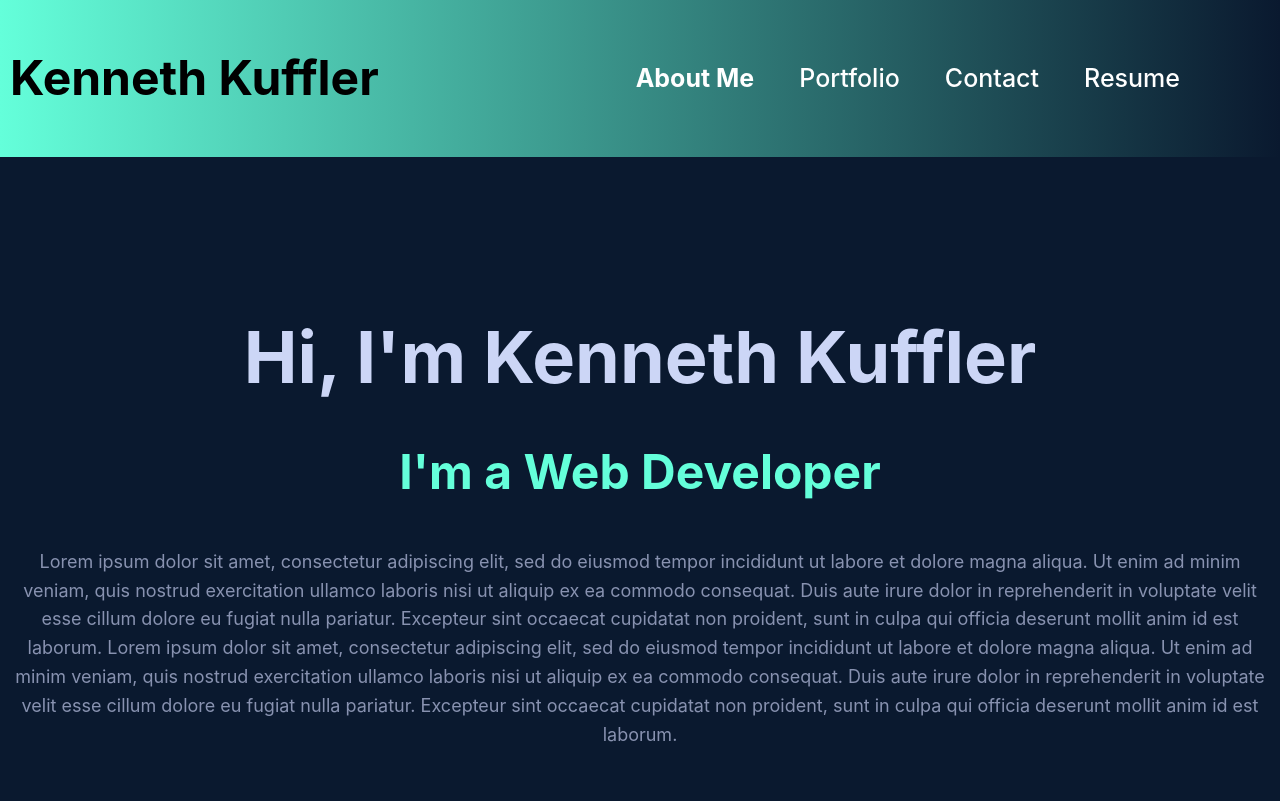
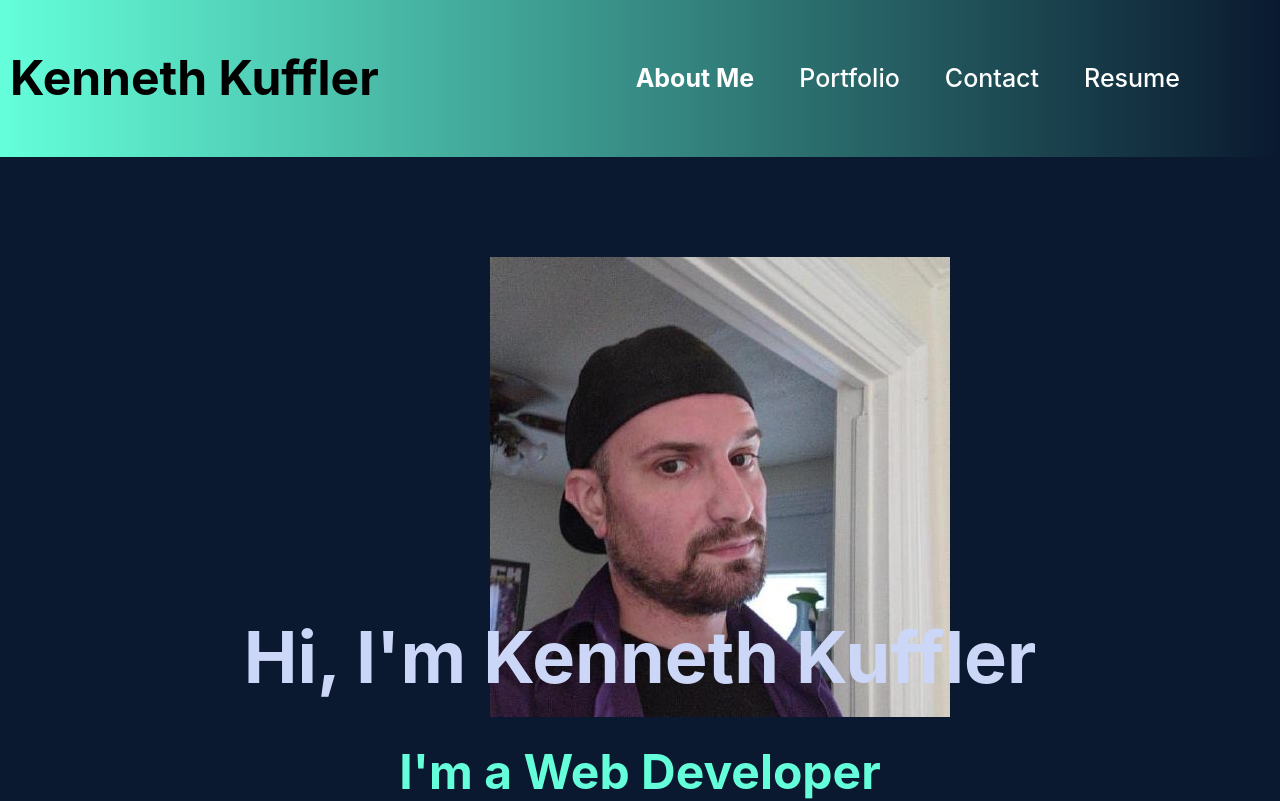
Before and after one commit to KenKuffler/React-Portfolio, a React (Vite) app in the folder portfolio/: page / in a window 1280 px wide. Shown: the top 801 px of the page. Built offline with nearby package versions, Linux system fonts and the light colour scheme.

Commit message:
added photo of me to about page

```diff
--- a/portfolio/src/pages/About.jsx
+++ b/portfolio/src/pages/About.jsx
@@ -1,9 +1,13 @@
 import React from 'react';
 import '../styles/About.css';
+import myImage from '../assets/me.jpeg';
 
 function About() {
   return (
     <section className="about">
+      <div id="photo">
+        <img src={myImage} alt="Kenneth Kuffler" />
+      </div>
       <h1>Hi, I'm Kenneth Kuffler</h1>
       <h2>I'm a Web Developer</h2>
       <p>
--- a/portfolio/src/styles/About.css
+++ b/portfolio/src/styles/About.css
@@ -21,3 +21,11 @@
   line-height: 1.6;
   padding: 10px 10px;
 }
+
+#photo {
+  width: 300px;
+  height: 300px;
+  border-radius: 50%;
+  margin: 0 auto;
+  margin-bottom: 20px;
+}
```
Also changed, not shown: portfolio/src/assets/me.jpeg (added).
